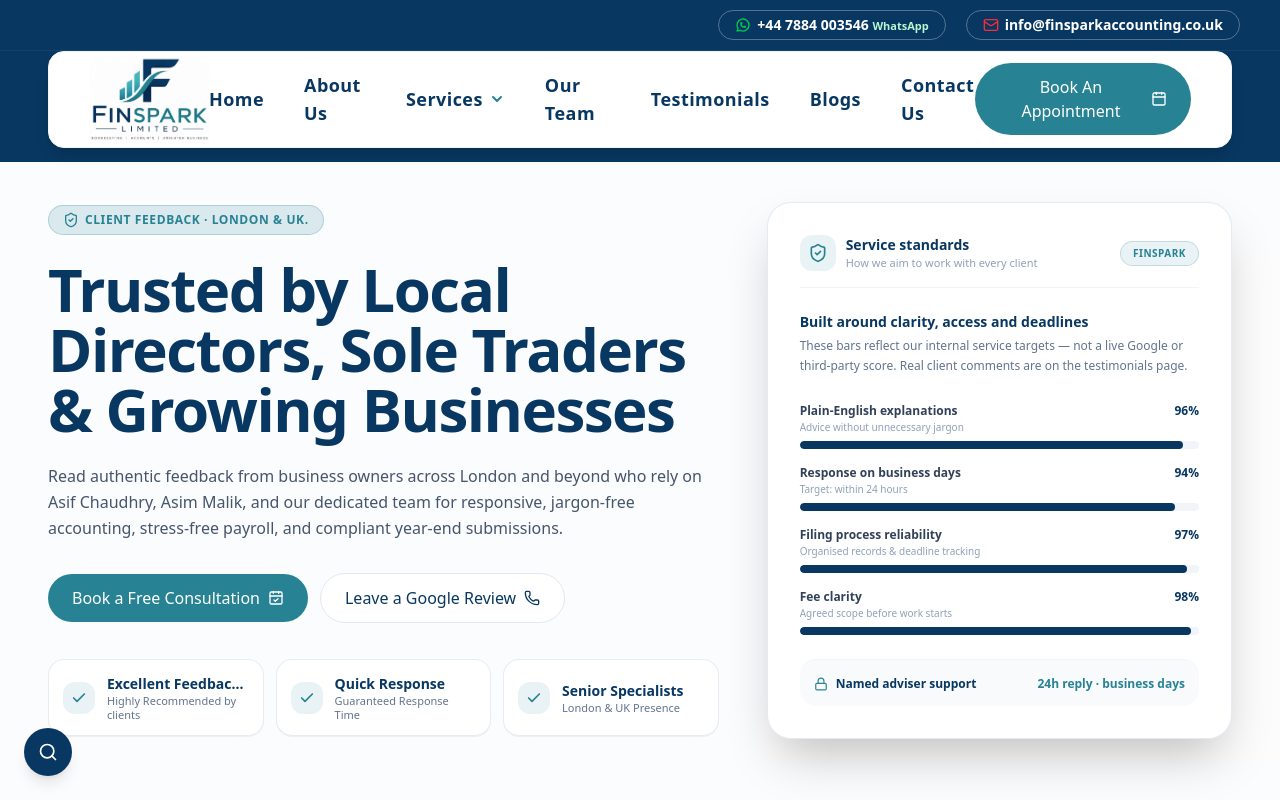
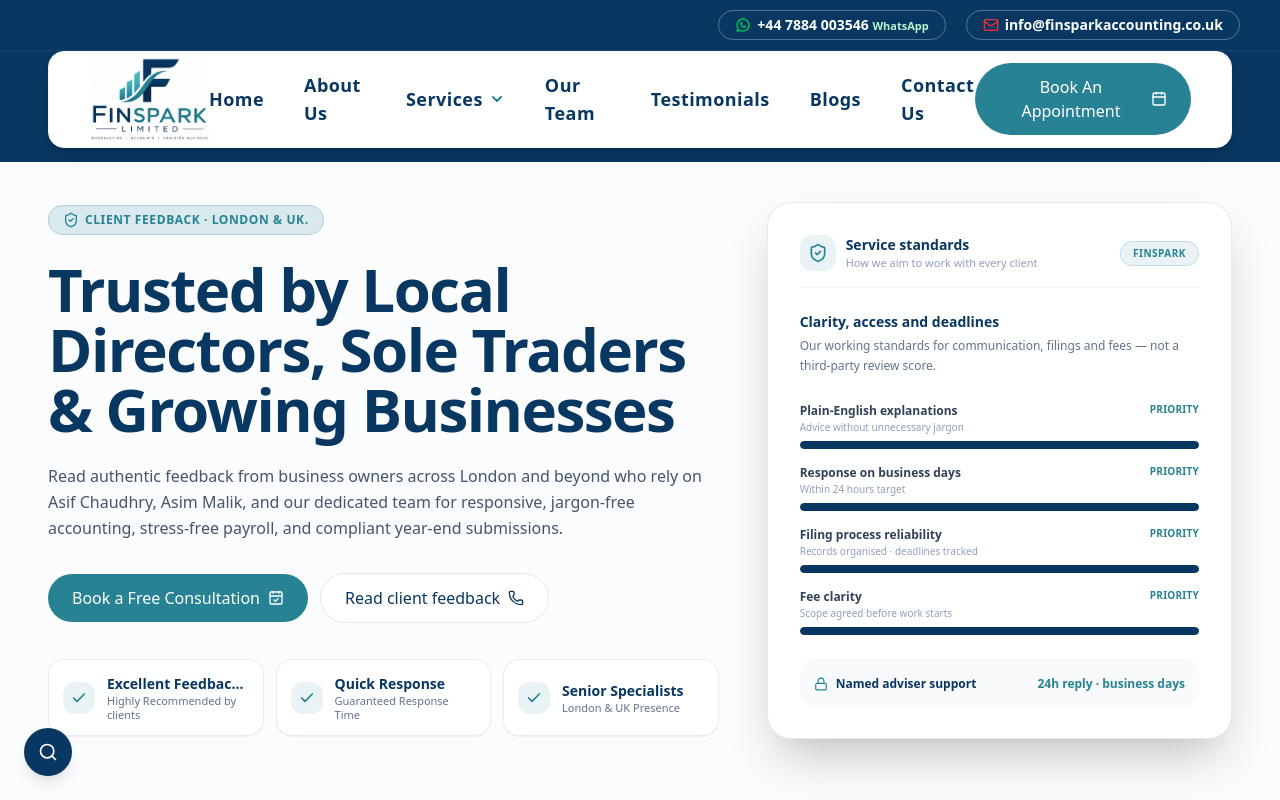
Before and after one commit to FrozenAlgo/finspark-accounting-services, a Next.js app: page /testimonials in a window 1280 px wide. Shown: the top 800 px of the page. Built offline with nearby package versions, Linux system fonts and the light colour scheme.

Commit message:
latest code 11/9/2026 03:03PM

```diff
--- a/src/app/team/page.js
+++ b/src/app/team/page.js
@@ -249,7 +249,7 @@ export default function Team() {
           <div className="bg-white border border-slate-200/80 rounded-2xl p-6 sm:p-8 shadow-sm flex flex-col md:flex-row items-center justify-between gap-6">
             <div className="space-y-1 text-center md:text-left">
               <span className="text-[11px] font-extrabold tracking-wider text-slate-400 uppercase">
-                Verified Google Business Reviews
+                Client feedback
               </span>
               <h3 className="text-2xl font-black text-[#083761] tracking-tight">
                 Loved by Local Directors & Sole Traders
--- a/src/app/testimonials/page.js
+++ b/src/app/testimonials/page.js
@@ -21,8 +21,8 @@ const buttons = [
   },
   {
     show: true,
-    text: "Leave a Google Review",
-    href: "#",
+    text: "Read client feedback",
+    href: "/testimonials",
     variant: "secondary",
   },
 ];
--- a/src/components/testimonials/ReviewsSection.js
+++ b/src/components/testimonials/ReviewsSection.js
@@ -159,7 +159,7 @@ export default function ReviewsSection() {
 
         <div className="flex justify-center pt-4">
           <a
-            href="https://maps.google.com"
+            href="https://maps.app.goo.gl/bEvueBYfCxun5sx87"
             target="_blank"
             rel="noopener noreferrer"
             className="inline-flex items-center gap-2 bg-white text-[#083761] hover:text-[#278393] border border-slate-200 hover:border-[#278393]/40 px-6 py-3 rounded-full font-bold text-xs shadow-xs transition-all duration-300"
--- a/src/components/testimonials/TrustAuditCard.js
+++ b/src/components/testimonials/TrustAuditCard.js
@@ -4,36 +4,35 @@ import React from "react";
 import { ShieldCheck, Lock } from "lucide-react";
 
 /**
- * Service-standards card (not a live Google score).
- * Bars use internal targets — honest framing for a practice without public review APIs yet.
+ * Service-standards card — bars without fake Google scores or odd percentages.
+ * level: 1–5 controls bar fill only (visual priority, not a public rating).
  */
 export default function TrustAuditCard() {
   const metrics = [
     {
       label: "Plain-English explanations",
       hint: "Advice without unnecessary jargon",
-      value: 96,
+      level: 5,
     },
     {
       label: "Response on business days",
-      hint: "Target: within 24 hours",
-      value: 94,
+      hint: "Within 24 hours target",
+      level: 5,
     },
     {
       label: "Filing process reliability",
-      hint: "Organised records & deadline tracking",
-      value: 97,
+      hint: "Records organised · deadlines tracked",
+      level: 5,
     },
     {
       label: "Fee clarity",
-      hint: "Agreed scope before work starts",
-      value: 98,
+      hint: "Scope agreed before work starts",
+      level: 5,
     },
   ];
 
   return (
     <div className="bg-white border border-slate-200/90 rounded-3xl p-6 sm:p-8 shadow-2xl space-y-6">
-      {/* Top Header */}
       <div className="flex items-center justify-between border-b border-slate-100 pb-4">
         <div className="flex items-center gap-2.5">
           <div className="w-9 h-9 rounded-xl bg-[#278393]/10 text-[#278393] flex items-center justify-center">
@@ -53,43 +52,45 @@ export default function TrustAuditCard() {
         </span>
       </div>
 
-      {/* Intro — no fake star score */}
       <div className="space-y-1">
         <p className="text-sm font-bold text-[#083761]">
-          Built around clarity, access and deadlines
+          Clarity, access and deadlines
         </p>
         <p className="text-xs text-slate-500 font-medium leading-relaxed">
-          These bars reflect our internal service targets — not a live Google or
-          third-party score. Real client comments are on the testimonials page.
+          Our working standards for communication, filings and fees — not a
+          third-party review score.
         </p>
       </div>
 
-      {/* Progress bars */}
       <div className="space-y-4 pt-1">
-        {metrics.map((item, idx) => (
+        {metrics.map((item, idx) => {
+          const width = `${(item.level / 5) * 100}%`;
+          return (
             <div key={idx} className="space-y-1.5">
-            <div className="flex justify-between items-start gap-3 text-xs font-bold">
+              <div className="flex justify-between items-start gap-3 text-xs">
                 <div className="min-w-0">
-                <span className="text-slate-700 block">{item.label}</span>
+                  <span className="text-slate-700 font-bold block">
+                    {item.label}
+                  </span>
                   <span className="text-[10px] font-medium text-slate-400">
                     {item.hint}
                   </span>
                 </div>
-              <span className="text-[#083761] shrink-0 tabular-nums">
-                {item.value}%
+                <span className="text-[10px] font-extrabold uppercase tracking-wide text-[#278393] shrink-0">
+                  Priority
                 </span>
               </div>
               <div className="w-full h-2 bg-slate-100 rounded-full overflow-hidden">
                 <div
-                className="h-full bg-[#083761] rounded-full transition-all"
-                style={{ width: `${item.value}%` }}
+                  className="h-full bg-[#083761] rounded-full"
+                  style={{ width }}
                 />
               </div>
             </div>
-        ))}
+          );
+        })}
       </div>
 
-      {/* Footer tag */}
       <div className="pt-4 border-t border-slate-100 flex flex-wrap items-center justify-between gap-2 text-xs text-slate-500 font-medium bg-slate-50 p-3.5 rounded-2xl">
         <div className="flex items-center gap-2 text-[#083761] font-bold">
           <Lock size={14} className="text-[#278393]" />
```
Lines whose indentation alone changed are shown as unchanged.
